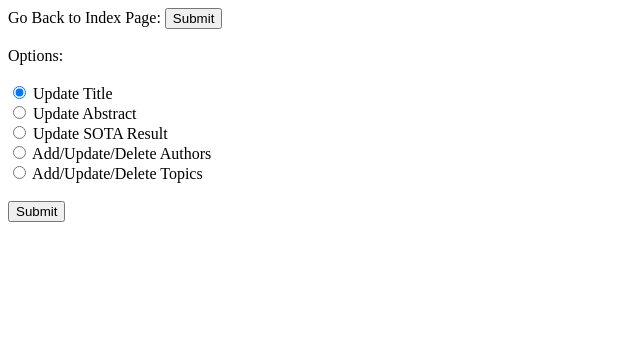
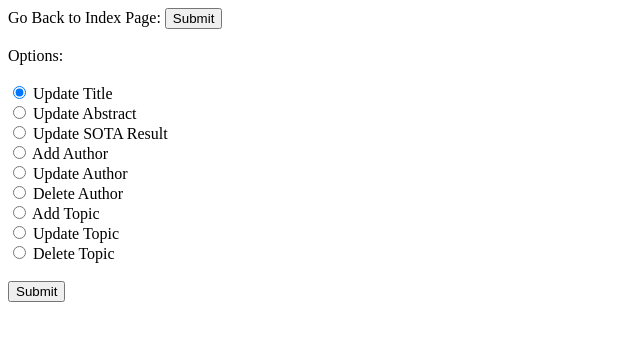
Before and after one commit to fatih-iver/SOTA-for-CS, a Flask app: page /update_paper in a window 1280 px wide. Shown: the top 341 px of the page, without its empty margins (0-640 px from the left). Run offline with Flask 2, Linux system fonts and the light colour scheme.

Commit message:
implement add author to a paper functionality

```diff
--- a/app.py
+++ b/app.py
@@ -272,6 +272,38 @@ def update_sota_result():
     else:
         return abort(404)
 
+@app.route('/paper_add_author', methods=['GET', 'POST'])
+def paper_add_author():
+    if request.method == 'POST':
+        title = request.form['title'].strip()
+        new_author_name = request.form['new_author_name'].strip()
+        new_author_surname = request.form['new_author_surname'].strip()
+        connection = sqlite3.connect('sota.db')
+        cursor = connection.cursor()
+
+        query_tuple = cursor.execute("""SELECT paper_id FROM papers WHERE title=?""", (title, )).fetchone()
+        if query_tuple:
+            paper_id = query_tuple[0]
+
+            query_tuple = cursor.execute("""SELECT author_id FROM authors WHERE author_name=? AND author_surname=?""",(new_author_name, new_author_surname)).fetchone()
+            if not query_tuple:
+                cursor.execute("""INSERT INTO authors (author_name, author_surname) VALUES(?, ?)""", (new_author_name, new_author_surname))
+                connection.commit()
+            author_id = cursor.execute("""SELECT author_id FROM authors WHERE author_name=? AND author_surname=?""",(new_author_name, new_author_surname)).fetchone()[0]
+
+            query_tuple = cursor.execute("""SELECT * FROM paper_authors WHERE paper_id=? AND author_id=?""",(paper_id, author_id)).fetchone()
+
+            if not query_tuple:
+                cursor.execute("""INSERT INTO paper_authors (paper_id, author_id) VALUES(?, ?)""", (paper_id, author_id))
+                connection.commit()
+
+        connection.close()
+        return redirect(url_for('update_paper'))
+    elif request.method == 'GET':
+        return render_template('paper_add_author.html')
+    else:
+        return abort(404)
+
 @app.route('/update_paper', methods=['GET', 'POST'])
 def update_paper():
     if request.method == 'POST':
@@ -282,10 +314,18 @@ def update_paper():
             return redirect(url_for("update_abstract"))
         elif option == "update_sota_result":
             return redirect(url_for("update_sota_result"))
-        elif option == "aud_authors":
-            return redirect(url_for("aud_authors"))
-        elif option == "aud_topics":
-            return redirect(url_for("aud_topics"))
+        elif option == "paper_add_author":
+            return redirect(url_for("paper_add_author"))
+        elif option == "paper_update_author":
+            return redirect(url_for("paper_update_author"))
+        elif option == "paper_delete_author":
+            return redirect(url_for("paper_delete_author"))
+        elif option == "paper_add_topic":
+            return redirect(url_for("paper_add_topic"))
+        elif option == "paper_update_topic":
+            return redirect(url_for("paper_update_topic"))
+        elif option == "paper_delete_topic":
+            return redirect(url_for("paper_delete_topic"))
         else:
             return abort(404)
     elif request.method == 'GET':
--- a/templates/update_paper_index.html
+++ b/templates/update_paper_index.html
@@ -16,8 +16,12 @@
     <input type="radio" name="option" value="update_title" checked> Update Title <br>
     <input type="radio" name="option" value="update_abstract" > Update Abstract <br>
     <input type="radio" name="option" value="update_sota_result" > Update SOTA Result <br>
-    <input type="radio" name="option" value="aud_authors" > Add/Update/Delete Authors <br>
-    <input type="radio" name="option" value="aud_topics" > Add/Update/Delete Topics <br>
+    <input type="radio" name="option" value="paper_add_author" > Add Author <br>
+    <input type="radio" name="option" value="paper_update_author" > Update Author <br>
+    <input type="radio" name="option" value="paper_delete_author" > Delete Author <br>
+    <input type="radio" name="option" value="paper_add_topic" > Add Topic <br>
+    <input type="radio" name="option" value="paper_update_topic" > Update Topic <br>
+    <input type="radio" name="option" value="paper_delete_topic" > Delete Topic <br>
     <br>
     <input type="submit" value="Submit">
 </form>
```
Also changed, not shown: templates/paper_add_author.html (added, +29 -0 lines), sota.db.
